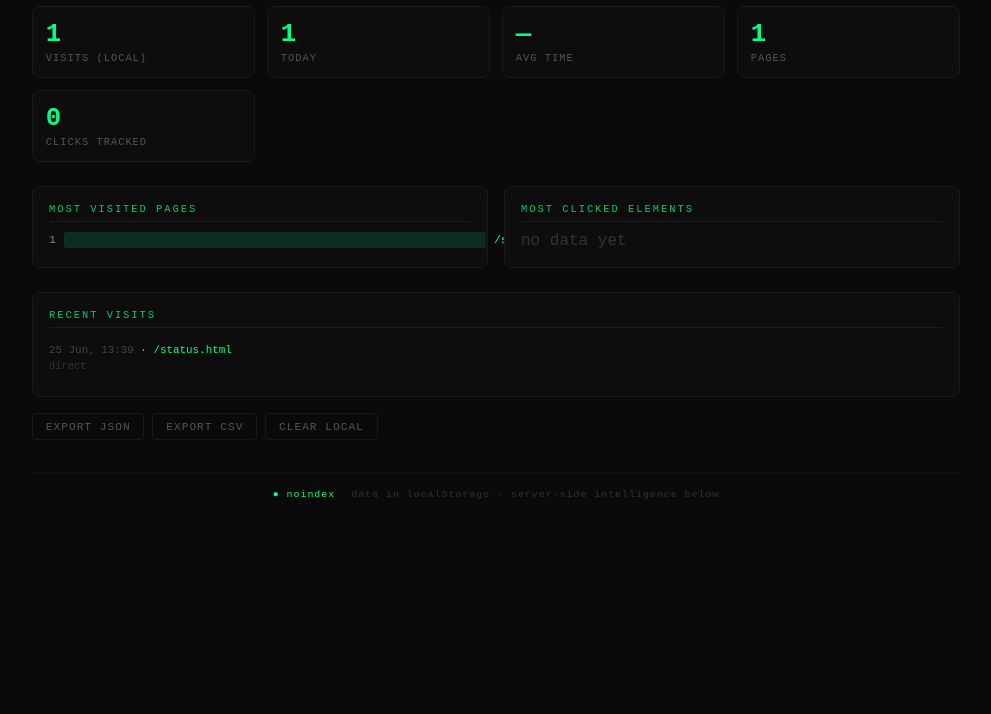
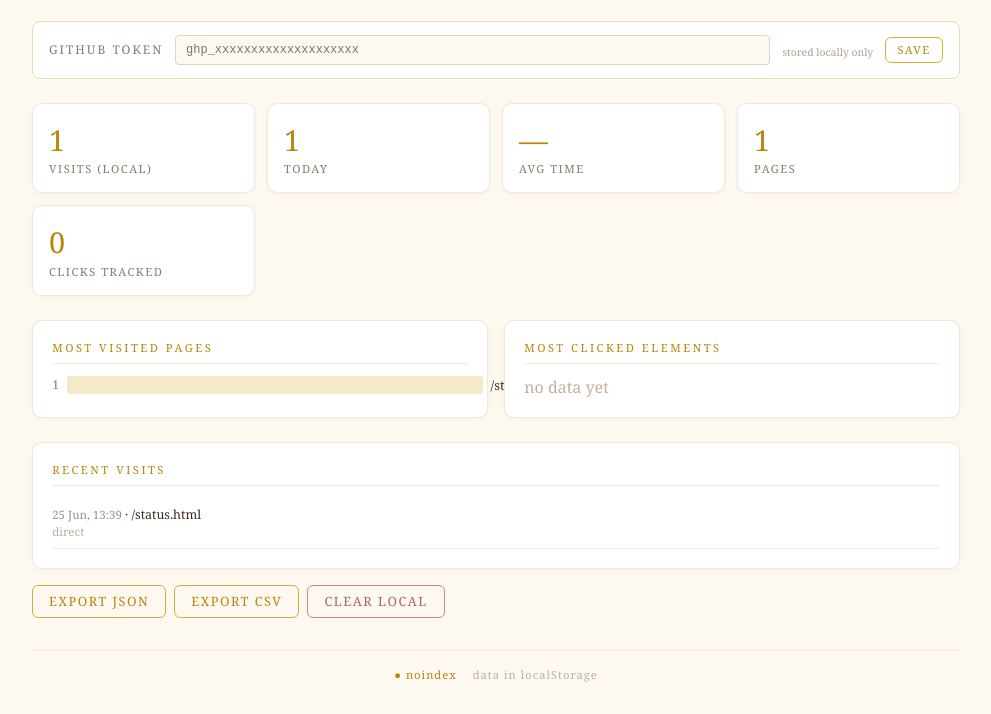
Before and after one commit to ucfzem/hf-Model, a plain HTML site: page status.html in a window 1280 px wide. Shown: the part 92-806 px from the top of the page, without its empty margins (144-1135 px from the left). Drawn offline with Linux system fonts and the light colour scheme; no server answers.

Commit message:
style: brown/gold/white luxury theme + GitHub token input

```diff
--- a/status.html
+++ b/status.html
@@ -7,58 +7,59 @@
   <title>◆ SPY — H.A. Models</title>
   <style>
     * { margin: 0; padding: 0; box-sizing: border-box; }
-    body { font-family: 'SF Mono', 'Fira Code', 'Courier New', monospace; background: #0a0a0a; color: #00ff88; }
+    body { font-family: 'Cormorant Garamond', Georgia, serif; background: #FDF8F0; color: #3C2A1E; }
     .wrap { max-width: 960px; margin: 0 auto; padding: 2rem 1rem; }
 
-    h1 { font-size: 1.3rem; font-weight: 400; letter-spacing: 3px; text-transform: uppercase; margin-bottom: .25rem; }
-    .sub { color: #555; font-size: .72rem; margin-bottom: 1.5rem; }
+    h1 { font-size: 1.6rem; font-weight: 400; letter-spacing: 4px; text-transform: uppercase; color: #3C2A1E; margin-bottom: .25rem; }
+    .sub { color: #A09080; font-size: .8rem; margin-bottom: 1.5rem; letter-spacing: 1px; }
+
+    /* ===== TOKEN BAR ===== */
+    .token-bar { background: #fff; border: 1px solid #E8DDB5; border-radius: 8px; padding: .8rem 1rem; margin-bottom: 1.5rem; display: flex; align-items: center; gap: .75rem; flex-wrap: wrap; }
+    .token-bar label { font-size: .75rem; color: #8A7A6A; text-transform: uppercase; letter-spacing: 2px; }
+    .token-bar input { flex: 1; min-width: 160px; background: #FDF8F0; border: 1px solid #E0D5C5; border-radius: 4px; padding: .45rem .6rem; font-family: 'SF Mono', 'Courier New', monospace; font-size: .75rem; color: #3C2A1E; outline: none; }
+    .token-bar input:focus { border-color: #D4AF37; }
+    .token-bar .tiny { font-size: .65rem; color: #B0A090; }
+    .token-bar .saved { color: #8B9D6B; font-size: .65rem; }
 
     .grid { display: grid; grid-template-columns: repeat(auto-fit, minmax(180px, 1fr)); gap: .75rem; margin-bottom: 1.5rem; }
-    .stat { background: #0d0d0d; border: 1px solid #1a1a1a; border-radius: 8px; padding: .8rem; }
-    .stat .num { font-size: 1.6rem; font-weight: 600; color: #00ff88; }
-    .stat .lbl { font-size: .65rem; color: #555; letter-spacing: 1px; text-transform: uppercase; margin-top: .2rem; }
-    .stat .subnum { font-size: .7rem; color: #444; margin-top: .1rem; }
+    .stat { background: #fff; border: 1px solid #F0E8D8; border-radius: 10px; padding: 1rem; box-shadow: 0 1px 4px rgba(60,42,30,.04); }
+    .stat .num { font-size: 1.8rem; font-weight: 500; color: #B8860B; }
+    .stat .lbl { font-size: .7rem; color: #8A7A6A; letter-spacing: 1.5px; text-transform: uppercase; margin-top: .15rem; }
 
     .row { display: flex; gap: 1rem; margin-bottom: 1.5rem; flex-wrap: wrap; }
-    .panel { flex: 1; min-width: 280px; background: #0d0d0d; border: 1px solid #1a1a1a; border-radius: 8px; padding: 1rem; }
+    .panel { flex: 1; min-width: 280px; background: #fff; border: 1px solid #F0E8D8; border-radius: 10px; padding: 1.2rem; box-shadow: 0 1px 4px rgba(60,42,30,.04); }
 
-    .panel-title { font-size: .65rem; color: #00cc6a; letter-spacing: 2px; text-transform: uppercase; border-bottom: 1px solid #1a1a1a; padding-bottom: .4rem; margin-bottom: .6rem; }
+    .panel-title { font-size: .7rem; color: #B8860B; letter-spacing: 2.5px; text-transform: uppercase; border-bottom: 1px solid #F0E8D8; padding-bottom: .5rem; margin-bottom: .75rem; }
 
-    table { width: 100%; border-collapse: collapse; font-size: .72rem; }
-    td { padding: .3rem .15rem; border-bottom: 1px solid #111; vertical-align: top; }
-    td:first-child { color: #666; width: 90px; }
-    td:last-child { color: #bbb; word-break: break-all; }
-    .null { color: #333; font-style: italic; }
+    .bar-wrap { display: flex; align-items: center; gap: .5rem; margin: .25rem 0; font-size: .8rem; }
+    .bar { height: 18px; background: #D4AF3744; border-radius: 3px; min-width: 2px; max-width: 100%; flex-shrink: 0; }
+    .bar-count { color: #8A7A6A; width: 30px; text-align: right; font-size: .75rem; }
 
-    .bar-wrap { display: flex; align-items: center; gap: .5rem; margin: .2rem 0; font-size: .72rem; }
-    .bar { height: 16px; background: #00ff8822; border-radius: 3px; min-width: 2px; max-width: 100%; flex-shrink: 0; }
-    .bar-count { color: #888; width: 30px; text-align: right; }
+    .click-row { display: flex; justify-content: space-between; padding: .3rem 0; border-bottom: 1px solid #F5F0E8; font-size: .8rem; }
+    .click-row .el { color: #3C2A1E; }
+    .click-row .cnt { color: #B8860B; font-weight: 500; }
 
-    .click-row { display: flex; justify-content: space-between; padding: .25rem 0; border-bottom: 1px solid #111; font-size: .72rem; }
-    .click-row .el { color: #bbb; }
-    .click-row .cnt { color: #00ff88; }
-
-    .visit-row { padding: .35rem 0; border-bottom: 1px solid #0a0a0a; font-size: .68rem; line-height: 1.4; }
-    .visit-row .time { color: #444; }
-    .visit-row .page { color: #00ff88; }
-    .visit-row .ref { color: #666; font-size: .65rem; }
+    .visit-row { padding: .45rem 0; border-bottom: 1px solid #F5F0E8; font-size: .78rem; line-height: 1.4; }
+    .visit-row .time { color: #A09080; font-size: .72rem; }
+    .visit-row .page { color: #3C2A1E; font-weight: 500; }
+    .visit-row .ref { color: #B0A090; font-size: .72rem; }
 
     .actions { display: flex; gap: .5rem; flex-wrap: wrap; margin-top: 1rem; }
-    .btn { background: none; border: 1px solid #1a1a1a; color: #555; padding: .4rem .8rem; border-radius: 4px; cursor: pointer; font-family: inherit; font-size: .7rem; letter-spacing: 1px; text-transform: uppercase; }
-    .btn:hover { border-color: #00ff8844; color: #00ff88; }
-    .btn.danger:hover { border-color: #ff444444; color: #ff4444; }
+    .btn { background: none; border: 1px solid #D4AF37; color: #B8860B; padding: .4rem 1rem; border-radius: 6px; cursor: pointer; font-family: 'Cormorant Garamond', Georgia, serif; font-size: .8rem; letter-spacing: 1.5px; text-transform: uppercase; transition: all .15s; }
+    .btn:hover { background: #D4AF37; color: #fff; }
+    .btn.danger { border-color: #C88; color: #A66; }
+    .btn.danger:hover { background: #C88; color: #fff; }
 
-    .loading { text-align: center; padding: 3rem; color: #444; }
-    .loading span { animation: blink 1s steps(1) infinite; }
-    @keyframes blink { 50% { opacity: 0; } }
+    .loading { text-align: center; padding: 3rem; color: #B0A090; font-size: 1.1rem; }
 
-    .footer { margin-top: 2rem; padding-top: 1rem; border-top: 1px solid #111; font-size: .62rem; color: #333; text-align: center; letter-spacing: 1px; display: flex; justify-content: center; gap: 1rem; flex-wrap: wrap; }
-    .footer .badge { color: #00ff88; }
-    .footer .dim { color: #333; }
+    .footer { margin-top: 2rem; padding-top: 1rem; border-top: 1px solid #F0E8D8; font-size: .7rem; color: #C0B0A0; text-align: center; letter-spacing: 1px; display: flex; justify-content: center; gap: 1rem; flex-wrap: wrap; }
+    .footer .badge { color: #B8860B; }
 
     .server-tab { margin-top: 1rem; }
-    .server-tab summary { cursor: pointer; color: #333; font-size: .7rem; letter-spacing: 1px; margin-bottom: .5rem; }
-    .server-tab pre { background: #0d0d0d; padding: .5rem; border-radius: 4px; font-size: .65rem; max-height: 250px; overflow-x: auto; color: #666; }
+    .server-tab summary { cursor: pointer; color: #A09080; font-size: .75rem; letter-spacing: 1px; margin-bottom: .5rem; }
+    .server-tab pre { background: #FDF8F0; padding: .5rem; border-radius: 4px; font-size: .72rem; max-height: 250px; overflow-x: auto; color: #5A4A3A; border: 1px solid #F0E8D8; }
+
+    .token-masked { font-family: 'SF Mono', 'Courier New', monospace; font-size: .75rem; color: #B0A090; }
   </style>
 </head>
 <body>
@@ -66,48 +67,72 @@
     <h1>◆ SPY</h1>
     <p class="sub">H.A. Models · analytics &amp; visitor intelligence</p>
 
-    <div id="app"><div class="loading"><span>●●●</span> intercepting signal…</div></div>
+    <!-- ===== TOKEN BAR ===== -->
+    <div class="token-bar">
+      <label>GitHub Token</label>
+      <input type="password" id="token-input" placeholder="ghp_xxxxxxxxxxxxxxxxxxxx">
+      <span id="token-status"></span>
+      <button class="btn" id="token-save-btn" style="font-size:.7rem;padding:.3rem .7rem;">save</button>
+    </div>
+
+    <div id="app"><div class="loading">loading…</div></div>
 
     <div class="footer">
       <span class="badge">● noindex</span>
-      <span class="dim">data in localStorage · server-side intelligence below</span>
+      <span>data in localStorage</span>
     </div>
   </div>
 
   <script>
     const STORAGE_KEY = 'ha-spy-data';
+    const TOKEN_KEY = 'ha-github-token';
 
+    // ===== TOKEN =====
+    function loadToken() { return localStorage.getItem(TOKEN_KEY) || ''; }
+    function saveToken(t) { localStorage.setItem(TOKEN_KEY, t); }
+
+    function updateTokenUI() {
+      const input = document.getElementById('token-input');
+      const status = document.getElementById('token-status');
+      const saved = loadToken();
+      if (saved) {
+        input.value = saved;
+        status.innerHTML = '<span class="saved">✓ saved</span>';
+      } else {
+        status.innerHTML = '<span class="tiny">stored locally only</span>';
+      }
+    }
+
+    document.getElementById('token-save-btn').addEventListener('click', function() {
+      const val = document.getElementById('token-input').value.trim();
+      saveToken(val);
+      updateTokenUI();
+    });
+
+    updateTokenUI();
+
+    // ===== ANALYTICS DATA =====
     function loadData() {
       try { return JSON.parse(localStorage.getItem(STORAGE_KEY)) || emptyData(); }
       catch { return emptyData(); }
     }
-
     function emptyData() {
       return { visits: [], clicks: [], pages: {}, sessions: [], startTime: Date.now() };
     }
-
     function saveData(d) {
       localStorage.setItem(STORAGE_KEY, JSON.stringify(d));
     }
 
-    // track this visit
     function trackVisit() {
       const d = loadData();
       const now = Date.now();
-      const entry = {
-        time: now,
-        page: window.location.pathname,
-        ref: document.referrer || 'direct',
-        ts: new Date().toISOString()
-      };
+      const entry = { time: now, page: window.location.pathname, ref: document.referrer || 'direct', ts: new Date().toISOString() };
       d.visits.push(entry);
-      const pageKey = entry.page;
-      d.pages[pageKey] = (d.pages[pageKey] || 0) + 1;
+      d.pages[entry.page] = (d.pages[entry.page] || 0) + 1;
       d.sessions.push({ start: now, last: now });
       saveData(d);
     }
 
-    // track clicks
     document.addEventListener('click', function(e) {
       const el = e.target;
       let key = '';
@@ -120,7 +145,6 @@
       saveData(d);
     });
 
-    // track time on page
     setInterval(function() {
       const d = loadData();
       if (d.sessions.length) {
@@ -132,47 +156,33 @@
     trackVisit();
 
     // ===== RENDER =====
-    function val(v) { return (v === null || v === undefined) ? '<span class="null">—</span>' : v; }
+    function val(v) { return (v === null || v === undefined) ? '<span style="color:#C0B0A0">—</span>' : v; }
 
     function render(data, server) {
       const now = Date.now();
-
-      // compute stats
       const totalVisits = data.visits.length;
       const totalClicks = data.clicks.length;
-
-      // unique pages
       const uniquePages = Object.keys(data.pages).length;
-
-      // today
       const todayStart = new Date(); todayStart.setHours(0,0,0,0);
       const todayVisits = data.visits.filter(v => v.time >= todayStart.getTime()).length;
 
-      // avg time
       let avgTime = 0;
       if (data.sessions.length) {
         const times = data.sessions.map(s => (s.last - s.start) / 1000).filter(t => t >= 0 && t < 86400);
         avgTime = times.length ? times.reduce((a, b) => a + b, 0) / times.length : 0;
       }
 
-      // page ranking
       const pageRank = Object.entries(data.pages).sort((a, b) => b[1] - a[1]);
       const maxPage = pageRank.length ? pageRank[0][1] : 1;
 
-      // click ranking
       const clickMap = {};
       data.clicks.forEach(c => { clickMap[c.element] = (clickMap[c.element] || 0) + 1; });
       const clickRank = Object.entries(clickMap).sort((a, b) => b[1] - a[1]).slice(0, 15);
 
-      // recent visits (last 50)
       const recent = data.visits.slice(-50).reverse();
-
-      // global visits from server?
-      const globalVisits = server ? (server.globalVisits || '—') : '—';
 
       let html = '';
 
-      // ---- STATS GRID ----
       html += '<div class="grid">';
       html += `<div class="stat"><div class="num">${totalVisits}</div><div class="lbl">visits (local)</div></div>`;
       html += `<div class="stat"><div class="num">${todayVisits}</div><div class="lbl">today</div></div>`;
@@ -181,10 +191,8 @@
       html += `<div class="stat"><div class="num">${totalClicks}</div><div class="lbl">clicks tracked</div></div>`;
       html += '</div>';
 
-      // ---- PAGES + CLICKS ----
       html += '<div class="row">';
 
-      // most visited pages
       html += '<div class="panel"><div class="panel-title">most visited pages</div>';
       if (pageRank.length) {
         pageRank.slice(0, 10).forEach(([page, count]) => {
@@ -192,98 +200,77 @@
           html += `<div class="bar-wrap"><span class="bar-count">${count}</span><div class="bar" style="width:${pct}%"></div><span>${page}</span></div>`;
         });
       } else {
-        html += '<span style="color:#333">no data yet</span>';
+        html += '<span style="color:#C0B0A0">no data yet</span>';
       }
       html += '</div>';
 
-      // most clicked elements
       html += '<div class="panel"><div class="panel-title">most clicked elements</div>';
       if (clickRank.length) {
         clickRank.slice(0, 10).forEach(([el, count]) => {
           html += `<div class="click-row"><span class="el">${el}</span><span class="cnt">${count}</span></div>`;
         });
       } else {
-        html += '<span style="color:#333">no data yet</span>';
+        html += '<span style="color:#C0B0A0">no data yet</span>';
       }
       html += '</div>';
 
       html += '</div>';
 
-      // ---- RECENT VISITS ----
       html += '<div class="panel" style="margin-bottom:1rem"><div class="panel-title">recent visits</div>';
       if (recent.length) {
         recent.slice(0, 30).forEach(v => {
           const d = new Date(v.time);
           const timeStr = d.toLocaleString('en-GB', { day: '2-digit', month: 'short', hour: '2-digit', minute: '2-digit' });
-          html += `<div class="visit-row"><span class="time">${timeStr}</span> · <span class="page">${v.page}</span>${v.ref !== 'direct' ? '<br><span class="ref">↳ ' + v.ref + '</span>' : '<br><span class="ref" style="color:#333">direct</span>'}</div>`;
+          html += `<div class="visit-row"><span class="time">${timeStr}</span> · <span class="page">${v.page}</span>${v.ref !== 'direct' ? '<br><span class="ref">↳ ' + v.ref + '</span>' : '<br><span class="ref" style="color:#C0B0A0">direct</span>'}</div>`;
         });
       } else {
-        html += '<span style="color:#333">no visits yet</span>';
+        html += '<span style="color:#C0B0A0">no visits yet</span>';
       }
       html += '</div>';
 
-      // ---- ACTIONS ----
       html += '<div class="actions">';
       html += '<button class="btn" onclick="exportJSON()">export JSON</button>';
       html += '<button class="btn" onclick="exportCSV()">export CSV</button>';
       html += '<button class="btn danger" onclick="clearData()">clear local</button>';
       html += '</div>';
 
-      // ---- SERVER INTELLIGENCE (collapsible) ----
       if (server) {
         html += '<details class="server-tab"><summary>▼ server-side intelligence</summary>';
-        html += '<table>';
-        Object.entries(server.visitor || {}).forEach(([k, v]) => { html += `<tr><td>visitor.${k}</td><td>${val(v)}</td></tr>`; });
-        Object.entries(server.deployment || {}).forEach(([k, v]) => { html += `<tr><td>deploy.${k}</td><td>${val(v)}</td></tr>`; });
-        Object.entries(server.git || {}).forEach(([k, v]) => { html += `<tr><td>git.${k}</td><td>${val(v)}</td></tr>`; });
-        html += `<tr><td>timestamp</td><td>${server.timestamp}</td></tr>`;
+        html += '<table style="width:100%;border-collapse:collapse;font-size:.78rem;">';
+        Object.entries(server.visitor || {}).forEach(([k, v]) => { html += `<tr><td style="color:#8A7A6A;width:120px;padding:.25rem .15rem;border-bottom:1px solid #F5F0E8">${k}</td><td style="color:#3C2A1E;padding:.25rem .15rem;border-bottom:1px solid #F5F0E8">${val(v)}</td></tr>`; });
+        Object.entries(server.deployment || {}).forEach(([k, v]) => { html += `<tr><td style="color:#8A7A6A;width:120px;padding:.25rem .15rem;border-bottom:1px solid #F5F0E8">${k}</td><td style="color:#3C2A1E;padding:.25rem .15rem;border-bottom:1px solid #F5F0E8">${val(v)}</td></tr>`; });
+        Object.entries(server.git || {}).forEach(([k, v]) => { html += `<tr><td style="color:#8A7A6A;width:120px;padding:.25rem .15rem;border-bottom:1px solid #F5F0E8">${k}</td><td style="color:#3C2A1E;padding:.25rem .15rem;border-bottom:1px solid #F5F0E8">${val(v)}</td></tr>`; });
+        html += `<tr><td style="color:#8A7A6A;width:120px;padding:.25rem .15rem;border-bottom:1px solid #F5F0E8">timestamp</td><td style="color:#3C2A1E;padding:.25rem .15rem;border-bottom:1px solid #F5F0E8">${server.timestamp}</td></tr>`;
         html += '</table>';
-        html += '<details class="raw"><summary style="cursor:pointer;color:#333;font-size:.7rem;margin-top:.5rem;">▼ raw JSON</summary><pre>' + JSON.stringify(server, null, 2) + '</pre></details>';
+        html += '<details class="raw"><summary style="cursor:pointer;color:#A09080;font-size:.72rem;margin-top:.5rem;">▼ raw JSON</summary><pre>' + JSON.stringify(server, null, 2) + '</pre></details>';
         html += '</details>';
       }
 
       document.getElementById('app').innerHTML = html;
     }
 
-    // ===== EXPORT =====
     window.exportJSON = function() {
       const d = loadData();
       const blob = new Blob([JSON.stringify(d, null, 2)], { type: 'application/json' });
-      const a = document.createElement('a');
-      a.href = URL.createObjectURL(blob);
-      a.download = 'ha-spy-data.json';
-      a.click();
+      const a = document.createElement('a'); a.href = URL.createObjectURL(blob); a.download = 'ha-spy-data.json'; a.click();
     };
 
     window.exportCSV = function() {
       const d = loadData();
       let csv = 'time,page,referrer\n';
-      d.visits.forEach(v => {
-        csv += `${new Date(v.time).toISOString()},"${v.page}","${v.ref}"\n`;
-      });
+      d.visits.forEach(v => { csv += `${new Date(v.time).toISOString()},"${v.page}","${v.ref}"\n`; });
       const blob = new Blob([csv], { type: 'text/csv' });
-      const a = document.createElement('a');
-      a.href = URL.createObjectURL(blob);
-      a.download = 'ha-spy-visits.csv';
-      a.click();
+      const a = document.createElement('a'); a.href = URL.createObjectURL(blob); a.download = 'ha-spy-visits.csv'; a.click();
     };
 
     window.clearData = function() {
-      if (confirm('Clear all local analytics data?')) {
-        localStorage.removeItem(STORAGE_KEY);
-        location.reload();
-      }
+      if (confirm('Clear all local analytics data?')) { localStorage.removeItem(STORAGE_KEY); location.reload(); }
     };
 
-    // ===== FETCH SERVER + RENDER =====
     fetch('/api/status')
       .then(r => r.json())
-      .then(server => {
-        render(loadData(), server);
-      })
-      .catch(() => {
-        render(loadData(), null);
-      });
+      .then(server => render(loadData(), server))
+      .catch(() => render(loadData(), null));
   </script>
 </body>
 </html>
```
